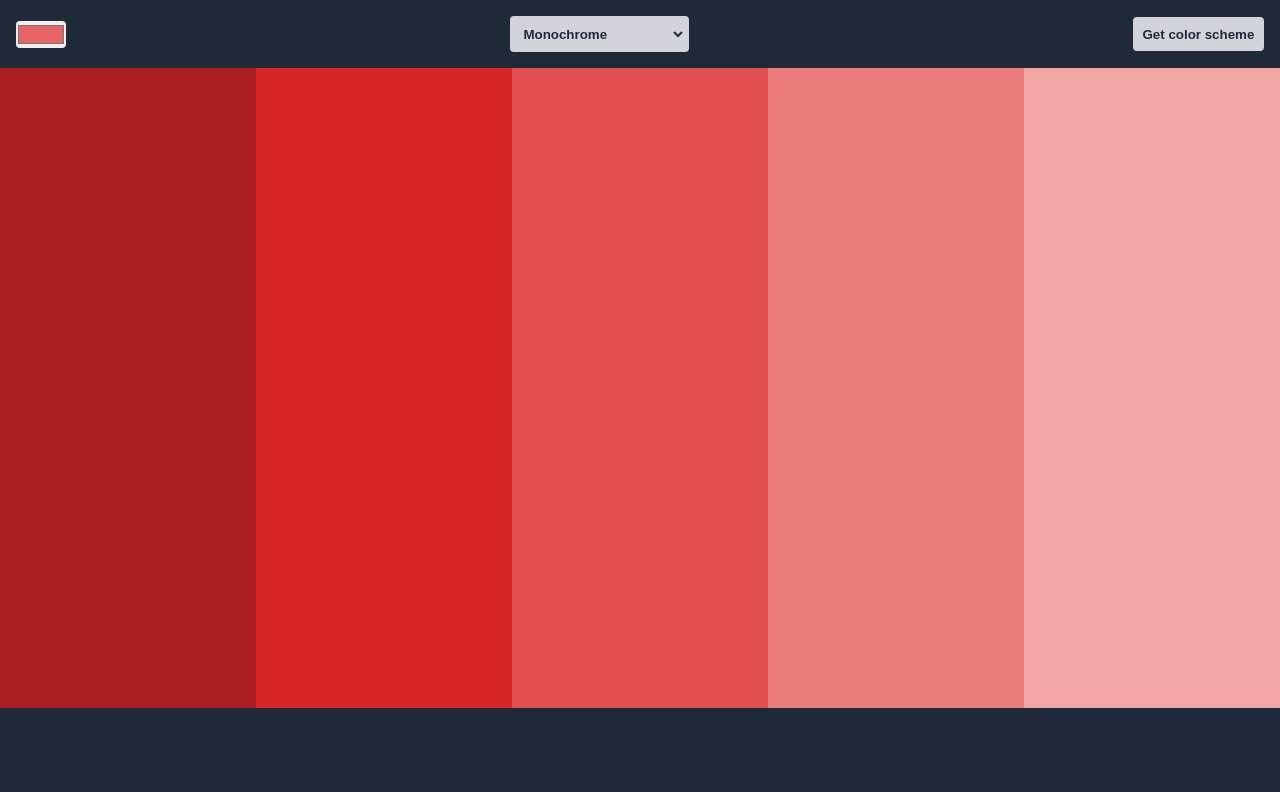
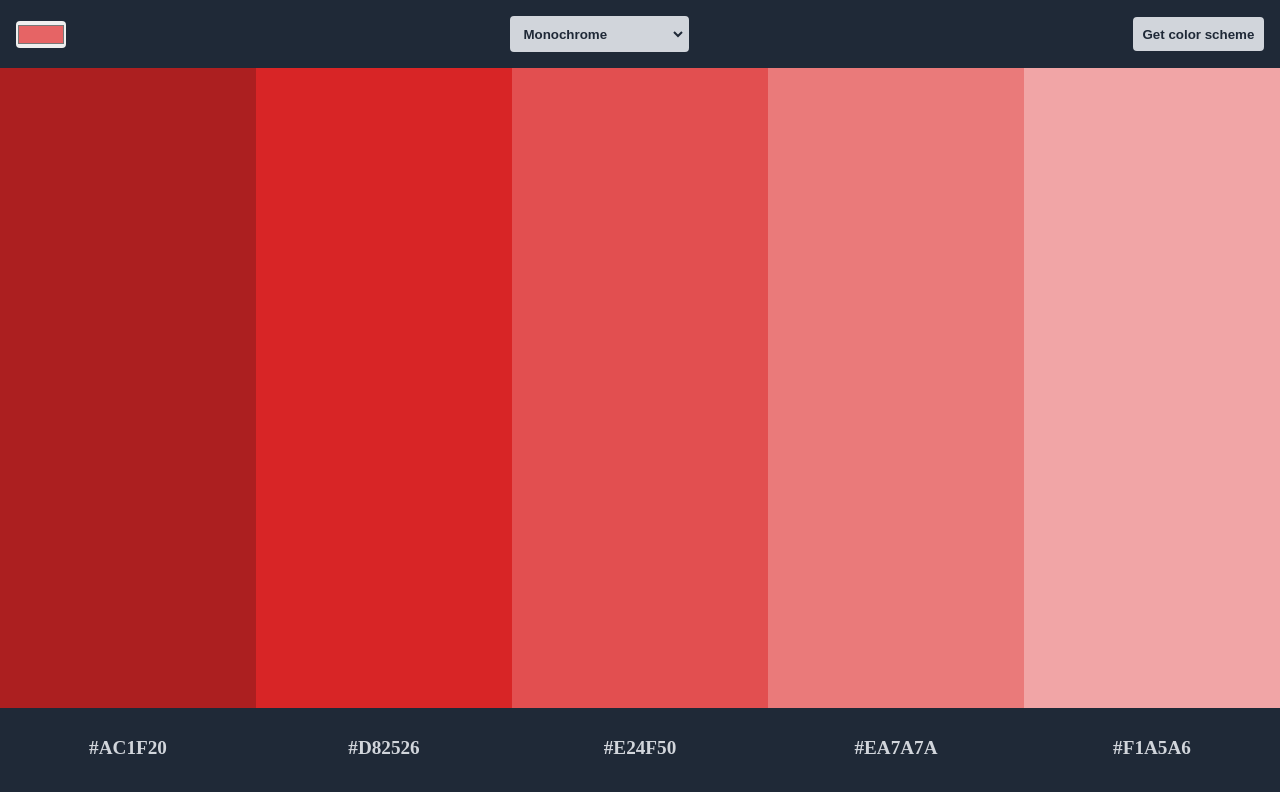
Before and after one commit to malhayekk/ColorSchemeGenerator, a plain HTML site: page index.html in a window 1280 px wide. Drawn offline with Linux system fonts and the light colour scheme.

Commit message:
displaying values of default colors

```diff
--- a/index.html
+++ b/index.html
@@ -29,11 +29,11 @@
         <section id="color3"> </section>
         <section id="color4"> </section>
         <section id="color5"> </section>
-        <section id="color1Value" class="colorValue"> </section>
-        <section id="color2Value" class="colorValue"> </section>
-        <section id="color3Value" class="colorValue"> </section>
-        <section id="color4Value" class="colorValue"> </section>
-        <section id="color5Value" class="colorValue"> </section>
+        <section id="color1Value" class="colorValue">#AC1F20 </section>
+        <section id="color2Value" class="colorValue">#D82526 </section>
+        <section id="color3Value" class="colorValue">#E24F50 </section>
+        <section id="color4Value" class="colorValue">#EA7A7A </section>
+        <section id="color5Value" class="colorValue">#F1A5A6 </section>
     </main>
 
     <!--JS-->
```
